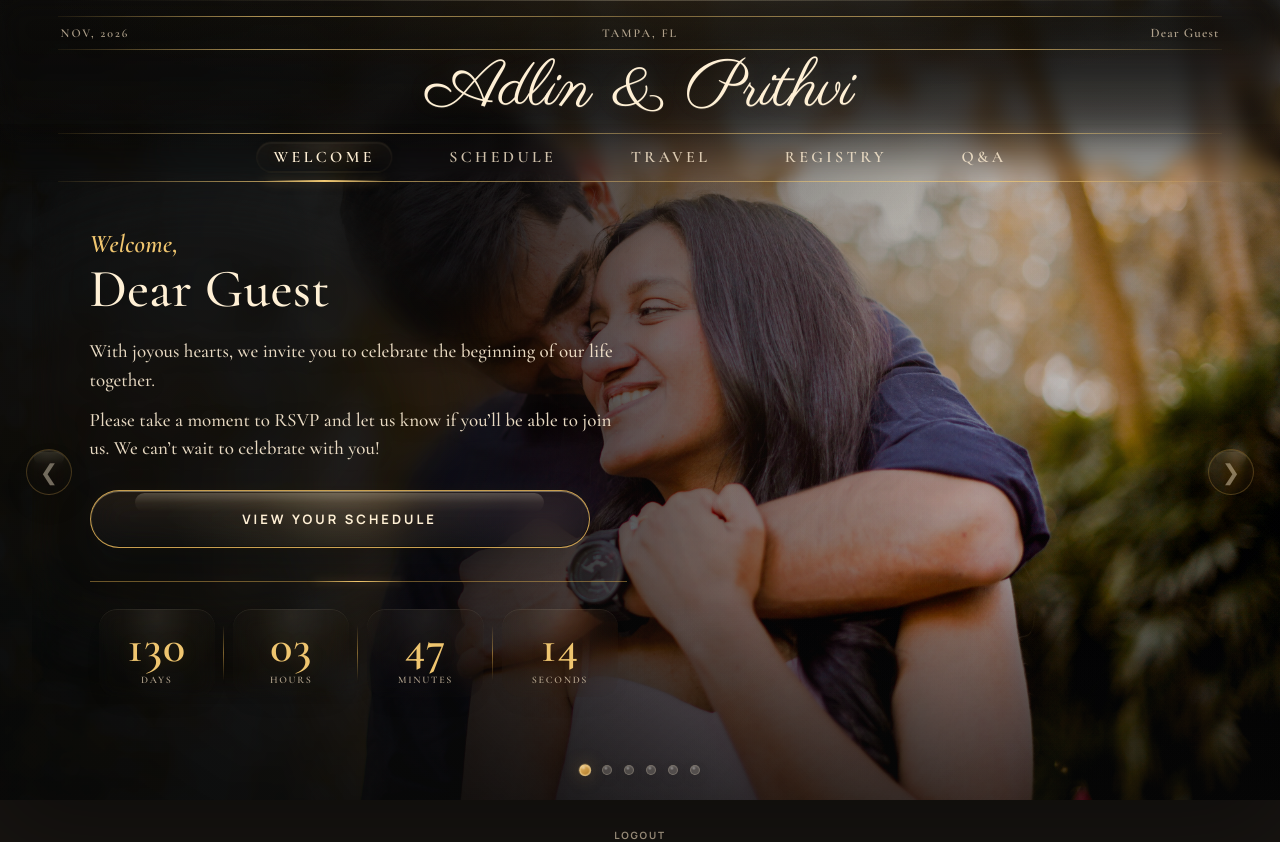
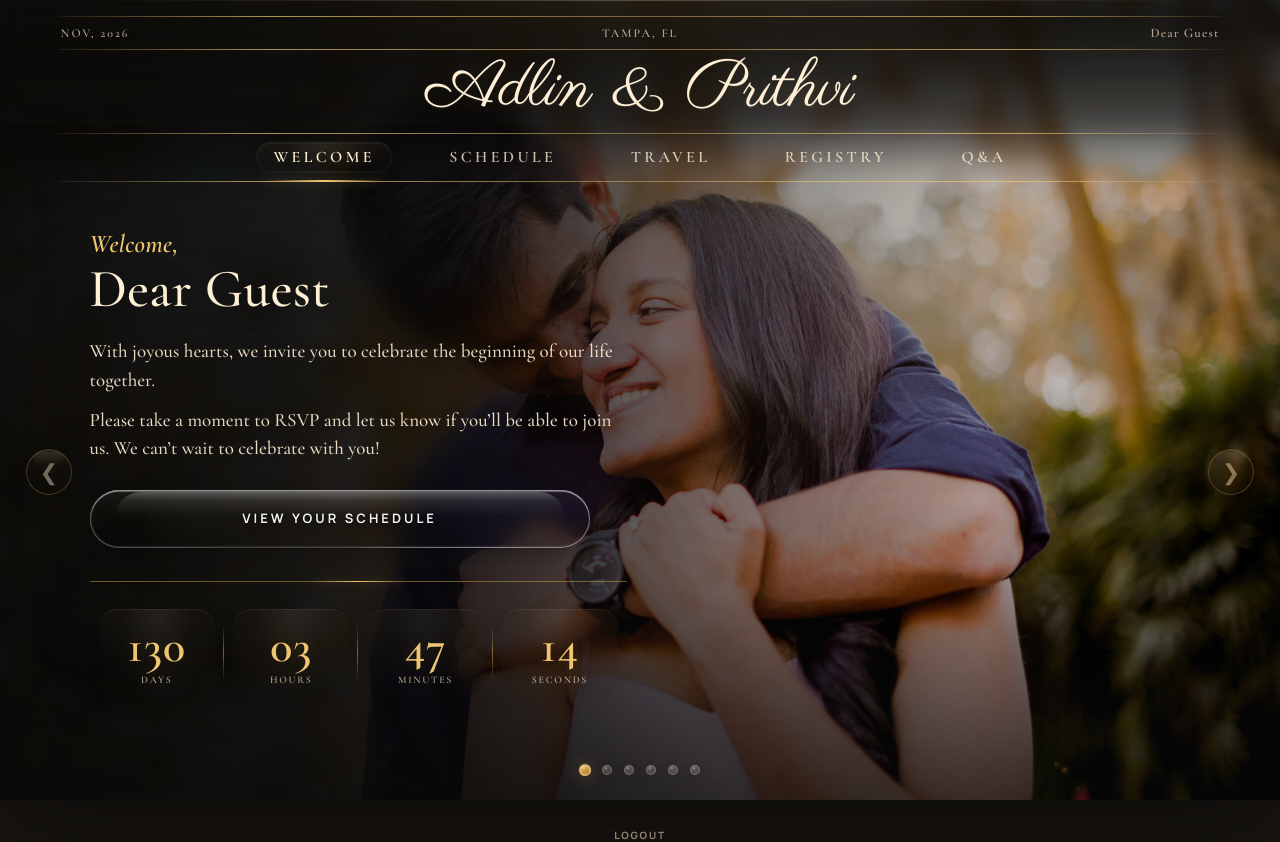
Before and after one commit to Prithvi7007/Wedding_Website_Final, a Flask app: template templates/dashboard.html in a window 1280 px wide. Run offline with Flask 3, Linux system fonts and the light colour scheme; the template is opened without the code that fills it, so the values that code supplies are empty; some libraries are stand-ins or nearby versions.

Commit message:
gpt style4

```diff
--- a/static/dashboard-v2.css
+++ b/static/dashboard-v2.css
@@ -694,160 +694,346 @@ body:not([data-active-tab="welcome"]) .dashboard-header {
     margin-top: 12px;
 }
 
-/* Liquid-glass CTA, aligned with the invitation-page interaction language. */
+/* ----------------------------------------------------- */
+/* CLEAR OPTICAL-GLASS CTA                                */
+/* Colorless by design: the button borrows color from     */
+/* the photograph beneath it instead of adding a tint.    */
+/* ----------------------------------------------------- */
+
+.welcome-schedule-wrap {
+    --cta-hover-time: 360ms;
+    --cta-hover-ease: cubic-bezier(0.22, 1, 0.36, 1);
+    --cta-border-width: 1px;
+
+    position: relative;
+    z-index: 2;
+
+    width: min(100%, 500px);
+    margin-bottom: 33px;
+
+    border-radius: 999px;
+    pointer-events: none;
+    perspective: 700px;
+}
+
+/* Soft neutral shadow only. It adds lift without introducing color. */
+.welcome-schedule-shadow {
+    position: absolute;
+    inset: 10px 16px -12px;
+    z-index: 0;
+
+    border-radius: 999px;
+    pointer-events: none;
+
+    background: rgba(0, 0, 0, 0.26);
+    filter: blur(15px);
+    opacity: 0.72;
+
+    transition:
+        transform var(--cta-hover-time) var(--cta-hover-ease),
+        filter var(--cta-hover-time) var(--cta-hover-ease),
+        opacity var(--cta-hover-time) ease;
+}
+
+.welcome-schedule-shadow::after {
+    content: "";
+    position: absolute;
+    inset: 3px 8%;
+
+    border-radius: inherit;
+    background: rgba(255, 255, 255, 0.045);
+    filter: blur(9px);
+}
+
 .welcome-schedule-btn {
+    all: unset;
+
     position: relative;
+    z-index: 3;
     isolation: isolate;
-    overflow: hidden;
-
-    width: min(100%, 500px);
+
+    width: 100%;
     min-height: 58px;
-    margin-bottom: 33px;
-    padding: 16px 27px;
 
     display: inline-flex;
     align-items: center;
     justify-content: center;
 
-    background:
-        radial-gradient(
-            circle at 50% -45%,
-            rgba(255, 231, 178, 0.18),
-            rgba(255, 218, 147, 0.055) 34%,
-            transparent 68%
-        ),
+    box-sizing: border-box;
+    overflow: hidden;
+    cursor: pointer;
+    pointer-events: auto;
+    -webkit-tap-highlight-color: transparent;
+
+    color: rgba(255, 255, 255, 0.94);
+    border-radius: 999px;
+
+    /* Nearly colorless surface. The visible hue comes from the image below. */
+    background:
         linear-gradient(
             180deg,
-            rgba(120, 91, 66, 0.18),
-            rgba(58, 50, 44, 0.25) 48%,
-            rgba(22, 25, 25, 0.34)
+            rgba(255, 255, 255, 0.060) 0%,
+            rgba(255, 255, 255, 0.018) 42%,
+            rgba(255, 255, 255, 0.006) 68%,
+            rgba(0, 0, 0, 0.018) 100%
         );
 
-    color: var(--dash-cream);
-    border: 1px solid rgba(229, 181, 89, 0.86);
-    border-radius: 999px;
-
-    backdrop-filter: blur(18px) saturate(145%) brightness(1.04);
-    -webkit-backdrop-filter: blur(18px) saturate(145%) brightness(1.04);
+    backdrop-filter:
+        blur(10px)
+        saturate(148%)
+        contrast(1.035)
+        brightness(1.055);
+
+    -webkit-backdrop-filter:
+        blur(10px)
+        saturate(148%)
+        contrast(1.035)
+        brightness(1.055);
 
     box-shadow:
-        0 16px 34px rgba(4, 7, 7, 0.25),
-        0 0 24px rgba(216, 170, 79, 0.045),
-        inset 0 1px 0 rgba(255, 240, 203, 0.34),
-        inset 1px 0 0 rgba(255, 221, 151, 0.08),
-        inset -1px 0 0 rgba(9, 11, 11, 0.12),
-        inset 0 -1px 0 rgba(5, 8, 8, 0.44),
-        inset 0 -12px 24px rgba(6, 9, 9, 0.06);
-
-    font-size: 13px;
-    font-weight: 700;
-    letter-spacing: 3px;
-    text-transform: uppercase;
-
-    cursor: pointer;
+        inset 0 1.5px 1.2px rgba(255, 255, 255, 0.58),
+        inset 0 -1.5px 1.5px rgba(255, 255, 255, 0.16),
+        inset 1.5px 0 1.2px rgba(255, 255, 255, 0.12),
+        inset -1.5px 0 1.2px rgba(255, 255, 255, 0.09),
+        0 8px 20px rgba(0, 0, 0, 0.23),
+        0 1px 2px rgba(0, 0, 0, 0.20);
+
+    transform: translateZ(0) scale(1);
+
     transition:
-        transform 300ms cubic-bezier(0.2, 0.8, 0.2, 1),
-        background 300ms ease,
-        border-color 300ms ease,
-        box-shadow 300ms ease,
-        backdrop-filter 300ms ease,
-        -webkit-backdrop-filter 300ms ease;
-}
-
+        transform var(--cta-hover-time) var(--cta-hover-ease),
+        background var(--cta-hover-time) ease,
+        box-shadow var(--cta-hover-time) var(--cta-hover-ease),
+        backdrop-filter var(--cta-hover-time) var(--cta-hover-ease),
+        -webkit-backdrop-filter var(--cta-hover-time) var(--cta-hover-ease);
+}
+
+/* Broad convex reflection along the top edge, like a clear glass lens. */
 .welcome-schedule-btn::before {
     content: "";
     position: absolute;
     top: 2px;
-    left: 9%;
-    right: 9%;
+    left: 5%;
+    right: 5%;
     z-index: 0;
 
-    height: 34%;
-    border-radius: 999px;
+    height: 45%;
+    border-radius: 999px 999px 58% 58%;
     pointer-events: none;
 
     background:
         linear-gradient(
             180deg,
-            rgba(255, 244, 216, 0.22),
-            rgba(255, 231, 184, 0.06) 52%,
-            transparent 100%
+            rgba(255, 255, 255, 0.36) 0%,
+            rgba(255, 255, 255, 0.11) 34%,
+            rgba(255, 255, 255, 0) 100%
         );
-}
-
+
+    filter: blur(0.2px);
+    opacity: 0.72;
+
+    transition:
+        opacity var(--cta-hover-time) ease,
+        transform var(--cta-hover-time) var(--cta-hover-ease);
+}
+
+/* Colorless refractive rim. Uneven highlights make the pill feel molded. */
 .welcome-schedule-btn::after {
     content: "";
     position: absolute;
-    top: -145%;
-    left: -38%;
+    inset: calc(var(--cta-border-width) / -2);
     z-index: 1;
 
-    width: 25%;
-    height: 390%;
+    padding: var(--cta-border-width);
+    box-sizing: border-box;
+    border-radius: 999px;
     pointer-events: none;
 
     background:
+        conic-gradient(
+            from -72deg at 50% 50%,
+            rgba(255, 255, 255, 0.82),
+            rgba(255, 255, 255, 0.12) 8% 35%,
+            rgba(255, 255, 255, 0.46) 48%,
+            rgba(255, 255, 255, 0.08) 61% 91%,
+            rgba(255, 255, 255, 0.78)
+        );
+
+    -webkit-mask:
+        linear-gradient(#000 0 0) content-box,
+        linear-gradient(#000 0 0);
+    -webkit-mask-composite: xor;
+
+    mask:
+        linear-gradient(#000 0 0) content-box,
+        linear-gradient(#000 0 0);
+    mask-composite: exclude;
+
+    opacity: 0.78;
+    transform: rotate(0deg);
+
+    transition:
+        transform 680ms var(--cta-hover-ease),
+        opacity var(--cta-hover-time) ease;
+}
+
+.welcome-schedule-label {
+    position: relative;
+    z-index: 4;
+
+    display: block;
+    padding: 16px 28px;
+
+    color: rgba(255, 255, 255, 0.94);
+    font-family: "Manrope", Arial, sans-serif;
+    font-size: 13px;
+    font-weight: 700;
+    letter-spacing: 3px;
+    line-height: 1;
+    text-align: center;
+    text-transform: uppercase;
+    user-select: none;
+
+    text-shadow:
+        0 1px 2px rgba(0, 0, 0, 0.74),
+        0 3px 12px rgba(0, 0, 0, 0.28);
+
+    transition:
+        letter-spacing var(--cta-hover-time) var(--cta-hover-ease),
+        text-shadow var(--cta-hover-time) ease;
+}
+
+/* A neutral white sheen; it carries no gold or bronze tint. */
+.welcome-schedule-label::after {
+    content: "";
+    position: absolute;
+    inset: 0;
+    z-index: 5;
+
+    border-radius: 999px;
+    pointer-events: none;
+    mix-blend-mode: screen;
+
+    background:
         linear-gradient(
-            90deg,
-            transparent,
-            rgba(255, 244, 215, 0.38) 50%,
-            transparent
+            -48deg,
+            rgba(255, 255, 255, 0) 0%,
+            rgba(255, 255, 255, 0.02) 34%,
+            rgba(255, 255, 255, 0.28) 49%,
+            rgba(255, 255, 255, 0.02) 61%,
+            rgba(255, 255, 255, 0) 74%
         );
 
-    opacity: 0;
-    filter: blur(1px);
-    transform: rotate(18deg);
+    background-size: 230% 230%;
+    background-position: -82% 50%;
+    background-repeat: no-repeat;
+    opacity: 0.66;
+
     transition:
-        left 700ms cubic-bezier(0.2, 0.75, 0.2, 1),
-        opacity 210ms ease;
-}
-
-.welcome-schedule-btn > span {
-    position: relative;
-    z-index: 3;
+        background-position 700ms var(--cta-hover-ease),
+        opacity 220ms ease;
+}
+
+.welcome-schedule-wrap:hover .welcome-schedule-shadow {
+    transform: translateY(-2px) scale(0.97);
+    filter: blur(12px);
+    opacity: 0.82;
 }
 
 .welcome-schedule-btn:hover {
     background:
-        radial-gradient(
-            circle at 50% -45%,
-            rgba(255, 236, 190, 0.26),
-            rgba(255, 222, 151, 0.085) 36%,
-            transparent 70%
-        ),
         linear-gradient(
             180deg,
-            rgba(130, 96, 68, 0.25),
-            rgba(66, 54, 46, 0.31) 48%,
-            rgba(25, 28, 27, 0.40)
+            rgba(255, 255, 255, 0.085) 0%,
+            rgba(255, 255, 255, 0.025) 44%,
+            rgba(255, 255, 255, 0.008) 70%,
+            rgba(0, 0, 0, 0.012) 100%
         );
 
-    border-color: rgba(248, 207, 118, 0.98);
-
-    backdrop-filter: blur(22px) saturate(160%) brightness(1.07);
-    -webkit-backdrop-filter: blur(22px) saturate(160%) brightness(1.07);
+    backdrop-filter:
+        blur(8px)
+        saturate(158%)
+        contrast(1.045)
+        brightness(1.075);
+
+    -webkit-backdrop-filter:
+        blur(8px)
+        saturate(158%)
+        contrast(1.045)
+        brightness(1.075);
 
     box-shadow:
-        0 19px 40px rgba(4, 7, 7, 0.34),
-        0 0 27px rgba(222, 174, 78, 0.12),
-        inset 0 1px 0 rgba(255, 246, 220, 0.40),
-        inset 0 -1px 0 rgba(5, 8, 8, 0.42);
-
-    transform: translateY(-3px) scale(1.01);
+        inset 0 1.5px 1.2px rgba(255, 255, 255, 0.70),
+        inset 0 -1.5px 1.5px rgba(255, 255, 255, 0.20),
+        inset 1.5px 0 1.2px rgba(255, 255, 255, 0.14),
+        inset -1.5px 0 1.2px rgba(255, 255, 255, 0.11),
+        0 10px 24px rgba(0, 0, 0, 0.24),
+        0 2px 3px rgba(0, 0, 0, 0.18);
+
+    transform: translateY(-1px) scale(0.988);
+}
+
+.welcome-schedule-btn:hover::before {
+    opacity: 0.90;
+    transform: translateY(-1px) scaleX(0.985);
 }
 
 .welcome-schedule-btn:hover::after {
-    left: 116%;
-    opacity: 0.85;
+    opacity: 0.94;
+    transform: rotate(-42deg);
+}
+
+.welcome-schedule-btn:hover .welcome-schedule-label {
+    letter-spacing: 3.12px;
+    text-shadow:
+        0 1px 2px rgba(0, 0, 0, 0.80),
+        0 3px 11px rgba(0, 0, 0, 0.24);
+}
+
+.welcome-schedule-btn:hover .welcome-schedule-label::after {
+    background-position: 40% 50%;
+    opacity: 0.82;
 }
 
 .welcome-schedule-btn:active {
-    transform: scale(0.985);
+    transform:
+        perspective(700px)
+        rotateX(3deg)
+        translateY(1px)
+        scale(0.978);
+
+    backdrop-filter:
+        blur(11px)
+        saturate(150%)
+        brightness(1.035);
+
+    -webkit-backdrop-filter:
+        blur(11px)
+        saturate(150%)
+        brightness(1.035);
+
+    box-shadow:
+        inset 0 2px 2px rgba(0, 0, 0, 0.13),
+        inset 0 -1px 1px rgba(255, 255, 255, 0.24),
+        0 4px 10px rgba(0, 0, 0, 0.22);
+}
+
+.welcome-schedule-btn:active::after {
+    transform: rotate(-64deg);
+}
+
+.welcome-schedule-btn:active .welcome-schedule-label::after {
+    background-position: 62% 18%;
 }
 
 .welcome-schedule-btn:focus-visible {
-    outline: 2px solid rgba(255, 245, 218, 0.98);
-    outline-offset: 4px;
+    outline: 2px solid rgba(255, 255, 255, 0.90);
+    outline-offset: 5px;
+
+    box-shadow:
+        0 0 0 5px rgba(255, 255, 255, 0.14),
+        0 10px 24px rgba(0, 0, 0, 0.24),
+        inset 0 1px 0 rgba(255, 255, 255, 0.58);
 }
 
 .countdown-inline {
@@ -2416,13 +2602,19 @@ body:not([data-active-tab="welcome"]) .dashboard-header {
         margin-top: 10px;
     }
 
-    .welcome-schedule-btn {
+    .welcome-schedule-wrap {
         width: min(100%, 420px);
-        min-height: 55px;
         margin-top: auto;
         margin-bottom: 28px;
-
         align-self: center;
+    }
+
+    .welcome-schedule-btn {
+        min-height: 55px;
+    }
+
+    .welcome-schedule-label {
+        padding: 15px 22px;
         font-size: 12px;
         letter-spacing: 2.4px;
     }
@@ -2862,7 +3054,7 @@ body:not([data-active-tab="welcome"]) .dashboard-header {
         font-size: 15px;
     }
 
-    .welcome-schedule-btn {
+    .welcome-schedule-label {
         font-size: 11px;
         letter-spacing: 2px;
     }
@@ -2883,9 +3075,15 @@ body:not([data-active-tab="welcome"]) .dashboard-header {
 
     .welcome-schedule-btn:hover {
         transform: none;
-    }
-
-    .welcome-schedule-btn::after,
+        backdrop-filter: blur(10px) saturate(148%) brightness(1.055);
+        -webkit-backdrop-filter: blur(10px) saturate(148%) brightness(1.055);
+    }
+
+    .welcome-schedule-btn:hover::after {
+        transform: none;
+    }
+
+    .welcome-schedule-label::after,
     .slide-arrow::after {
         display: none;
     }
--- a/templates/dashboard.html
+++ b/templates/dashboard.html
@@ -21,7 +21,7 @@
 
     <link
         rel="stylesheet"
-        href="{{ url_for('static', filename='dashboard-v2.css') }}?v=dashboardschedule1"
+        href="{{ url_for('static', filename='dashboard-v2.css') }}?v=dashboardschedule3clearcta"
     >
 </head>
 
@@ -100,13 +100,17 @@
                             </p>
                         </div>
 
+                        <div class="welcome-schedule-wrap">
+                            <span class="welcome-schedule-shadow" aria-hidden="true"></span>
+
                             <button
                                 type="button"
                                 class="welcome-schedule-btn"
                                 id="welcome-schedule-btn"
                             >
-                            <span>View Your Schedule</span>
+                                <span class="welcome-schedule-label">View Your Schedule</span>
                             </button>
+                        </div>
 
                         <div class="countdown-inline" aria-label="Countdown to the wedding">
                             <div>
```
Lines whose indentation alone changed are shown as unchanged.
